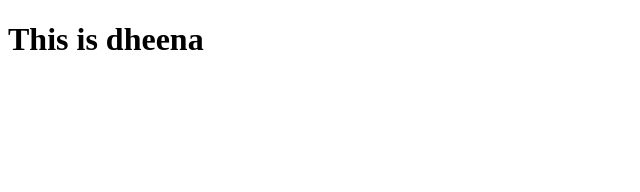
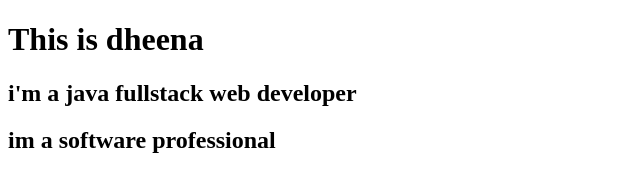
Before and after one commit to cembetidheena2002/dheena-portfolio, a plain HTML site: page index.html in a window 1280 px wide. Shown: the whole page, without its empty margins (0-640 px from the left). Drawn offline with Linux system fonts and the light colour scheme.

Commit message:
added h1,h2 and div tags in index file

```diff
--- a/index.html
+++ b/index.html
@@ -7,5 +7,7 @@
 </head>
 <body>
     <h1>This is dheena</h1>
+    <h2>i'm a java fullstack web developer</h2>
+    <div><h2>im a software professional</h2></div>
 </body>
 </html>
```
